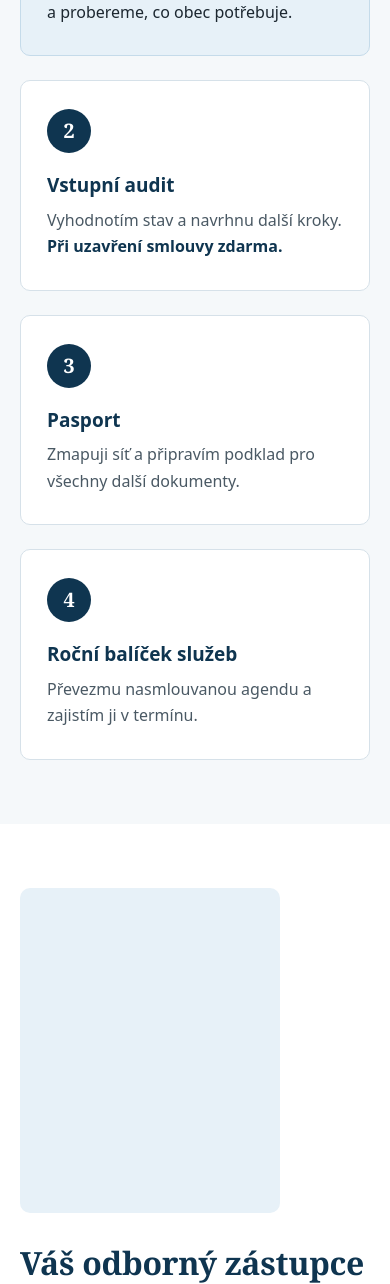
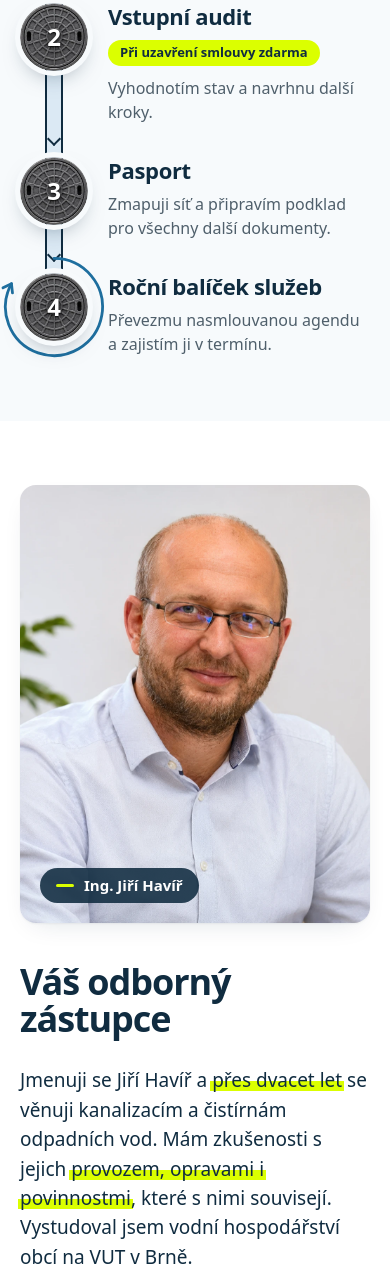
Before and after one commit to jedlicka-design/vodaproobce, an Astro site: page / in a window 390 px wide. Shown: the part 5042-6326 px from the top of the page. Built offline with nearby package versions, Linux system fonts and the light colour scheme; Astro itself is replaced by a stand-in of ours.

Commit message:
Redesign steps and about sections
- Postup spolupráce: four steps as manholes on one pipe with flow
  arrows; numbers on a real manhole-lid image; a loop around the yearly
  package shows it repeats; "zdarma" notes as lime tags under headings;
  vertical pipe on tablet and mobile
- Váš odborný zástupce: Jirka's portrait with name tag and card shadow,
  sans-serif heading, lead paragraph, key phrases highlighted in lime
  (marked with ==…== in obsah.ts)

Co-Authored-By: Claude Opus 5.5 <noreply@anthropic.com>

```diff
--- a/src/components/About.astro
+++ b/src/components/About.astro
@@ -1,16 +1,21 @@
 ---
+import { Picture } from 'astro:assets';
 import { oMne } from '../data/obsah';
-// Až bude fotka: uložit do src/assets/portret.jpg a nahradit rámeček takto:
-//   import { Image } from 'astro:assets';
-//   import portret from '../assets/portret.jpg';
-//   <Image class="portrait" src={portret} alt="Ing. Jiří Havíř" width={640} format="webp" />
+import { web } from '../data/web';
+import portret from '../assets/jirka-portret.webp';
+// ==text== v odstavcích → <mark> (zvýraznění akcentní barvou)
+const zvyrazni = (t: string) => t.split(/==(.+?)==/g).map((cast, i) => ({ cast, mark: i % 2 === 1 }));
 ---
-<section id="o-mne" class="section">
-  <div class="wrap about">
-    <div class="portrait" aria-hidden="true"></div>
-    <div>
+<section id="o-mne" class="section omne">
+  <div class="wrap omne__wrap">
+    <figure class="omne__foto">
+      <Picture src={portret} alt={web.osoba} formats={['avif', 'webp']} fallbackFormat="webp"
+        widths={[400, 640, 900]} sizes="(max-width: 720px) 90vw, 480px" loading="lazy" />
+      <figcaption class="omne__jmeno">{web.osoba}</figcaption>
+    </figure>
+    <div class="omne__text">
       <h2>{oMne.nadpis}</h2>
-      {oMne.odstavce.map((p) => <p>{p}</p>)}
+      {oMne.odstavce.map((p) => <p>{zvyrazni(p).map(({ cast, mark }) => mark ? <mark>{cast}</mark> : cast)}</p>)}
     </div>
   </div>
 </section>
--- a/src/components/Steps.astro
+++ b/src/components/Steps.astro
@@ -1,19 +1,29 @@
 ---
 import { postup } from '../data/obsah';
+// Kroky jako šachty na jedné trubce; poslední (roční balíček) má smyčku – opakuje se každý rok.
+// Štítky „zdarma" bez koncové tečky (jen interpunkce, text se nemění).
+const stitek = (t?: string) => t?.replace(/\.$/, '');
 ---
-<section id="postup" class="section section--mist">
+<section id="postup" class="section postup">
   <div class="wrap">
-    <div class="head head--stack"><h2>{postup.nadpis}</h2></div>
-    <ol class="steps">
+    <h2>{postup.nadpis}</h2>
+    <ol class="trasa">
       {postup.kroky.map((k, i) => (
-        <li class:list={['step', { 'step--first': i === 0 }]}>
-          <div class="step__n" aria-hidden="true">{i + 1}</div>
-          <h3>{k.nadpis}</h3>
-          <p>
-            {k.zvyrazneni && <><strong class="lead-in">{k.zvyrazneni}</strong>{' '}</>}
-            {k.text}
-            {k.zdarma && <>{' '}<span class="free">{k.zdarma}</span></>}
-          </p>
+        <li class:list={['krok', { 'krok--posledni': i === postup.kroky.length - 1 }]}>
+          <div class="krok__sachta" aria-hidden="true">
+            <span class="krok__poklop">{i + 1}</span>
+            {i === postup.kroky.length - 1 && (
+              <svg class="krok__smycka" viewBox="0 0 120 120">
+                <path d="M60 8a52 52 0 1 1-45.6 27" />
+                <path class="krok__smycka-sipka" d="M15.5 44.9L14.4 35L5.4 39.4" />
+              </svg>
+            )}
+          </div>
+          <div class="krok__obsah">
+            <h3>{k.nadpis}</h3>
+            {(k.zvyrazneni || k.zdarma) && <p class="krok__zdarma">{stitek(k.zvyrazneni || k.zdarma)}</p>}
+            <p class="krok__text">{k.text}</p>
+          </div>
         </li>
       ))}
     </ol>
--- a/src/data/obsah.ts
+++ b/src/data/obsah.ts
@@ -103,11 +103,12 @@ export const postup = {
   ],
 };
 
+// ==text== = zvýrazněná pasáž (limetkový podklad), na webu se značky nezobrazí.
 export const oMne = {
   nadpis: 'Váš odborný zástupce',
   odstavce: [
-    'Jmenuji se Jiří Havíř a přes dvacet let se věnuji kanalizacím a čistírnám odpadních vod. Mám zkušenosti s jejich provozem, opravami i povinnostmi, které s nimi souvisejí. Vystudoval jsem vodní hospodářství obcí na VUT v Brně.',
-    'Sám jsem zastupitelem malé obce, takže znám i druhou stranu. Starosta řeší spoustu věcí a kanalizace je jen jednou z nich. Mým cílem je, aby její provozování splňovalo všechny požadavky zákona a přitom vám zabíralo co nejméně času a energie. Pracuji osobně, jsem k zastižení na telefonu a do obce rád přijedu.',
+    'Jmenuji se Jiří Havíř a ==přes dvacet let== se věnuji kanalizacím a čistírnám odpadních vod. Mám zkušenosti s jejich ==provozem, opravami i povinnostmi==, které s nimi souvisejí. Vystudoval jsem vodní hospodářství obcí na VUT v Brně.',
+    'Sám jsem zastupitelem malé obce, takže znám i druhou stranu. Starosta řeší spoustu věcí a kanalizace je jen jednou z nich. Mým cílem je, aby její ==provozování splňovalo všechny požadavky zákona a přitom vám zabíralo co nejméně času a energie==. Pracuji osobně, jsem k zastižení na telefonu a do obce rád přijedu.',
   ],
 };
 
--- a/src/styles/global.css
+++ b/src/styles/global.css
@@ -206,26 +206,46 @@ p{margin:0}
 .file__d{display:block;font-size:15px;color:var(--muted)}
 .file__go{margin-left:auto;font-size:15px;font-weight:600;color:var(--blue);white-space:nowrap}
 
-/* Postup */
-.steps{list-style:none;margin:0;padding:0;display:grid;grid-template-columns:repeat(4,minmax(0,1fr));gap:24px;counter-reset:s}
-.step{background:#fff;border:1px solid var(--line);border-radius:10px;padding:28px 26px 30px;position:relative}
-.step__n{width:44px;height:44px;border-radius:50%;background:var(--navy);color:#fff;font:600 20px/44px var(--serif);text-align:center;margin-bottom:20px}
-.step h3{margin-bottom:8px}
-.step p{font-size:16px;color:var(--muted)}
-.step--first{background:var(--sky);border-color:#c5dbea}
-.step--first p{color:var(--ink)}
-.lead-in{color:var(--navy)}
-.step:not(:last-child)::after{content:"";position:absolute;top:49px;right:-25px;width:26px;height:2px;background:var(--blue)}
-.free{color:var(--navy);font-weight:600}
+/* Postup spolupráce – kroky jako šachty na jedné trubce */
+.postup{--wrap:1320px;--sachta:84px;--mezera:32px;background:var(--h-white);color:var(--h-navy)}
+.postup h2{font:800 clamp(36px,4.6vw,56px)/1.05 var(--sans);letter-spacing:-.03em;color:var(--h-navy);margin-bottom:clamp(40px,5vw,64px)}
+.trasa{list-style:none;margin:0;padding:0;position:relative;display:grid;grid-template-columns:repeat(4,minmax(0,1fr));gap:var(--mezera)}
+/* trubka od středu první do středu poslední šachty */
+.trasa::before{content:"";position:absolute;left:12.5%;right:12.5%;top:calc(var(--sachta) / 2 - 9px);height:18px;
+  background:#dbe9f4;border-top:2px solid var(--h-navy);border-bottom:2px solid var(--h-navy);box-sizing:border-box}
+.krok{position:relative;text-align:center}
+/* šipka toku v trubce mezi šachtami */
+.krok:not(.krok--posledni)::after{content:"";position:absolute;top:calc(var(--sachta) / 2 - 5px);right:calc(var(--mezera) / -2 - 5px);
+  width:10px;height:10px;border-top:2.5px solid var(--h-navy);border-right:2.5px solid var(--h-navy);transform:rotate(45deg)}
+.krok__sachta{position:relative;width:var(--sachta);height:var(--sachta);margin:0 auto 26px}
+/* poklop: litinová mřížka s číslem uprostřed */
+.krok__poklop{position:relative;z-index:1;display:grid;place-items:center;width:100%;height:100%;border-radius:50%;
+  background:url('../assets/postup-poklop.webp') center/cover no-repeat;
+  box-shadow:0 0 0 5px var(--h-white),0 10px 24px -10px rgba(16,44,64,.6);
+  font:800 30px/1 var(--sans);color:#fff;text-shadow:0 0 8px rgba(0,0,0,.85),0 1px 2px rgba(0,0,0,.9)}
+/* smyčka kolem poslední šachty: roční balíček se opakuje */
+.krok__smycka{position:absolute;inset:-22px;width:calc(100% + 44px);height:calc(100% + 44px);max-width:none;overflow:visible}
+.krok__smycka path{fill:none;stroke:#1f6f9f;stroke-width:3;stroke-linecap:round;stroke-linejoin:round}
+.krok__zdarma{display:inline-block;margin:2px 0 10px;padding:5px 12px;border-radius:999px;background:var(--lime);color:var(--h-navy);font:700 13px/1.2 var(--sans)}
+.krok h3{font:800 clamp(22px,2vw,26px)/1.2 var(--sans);letter-spacing:-.015em;color:var(--h-navy);margin-bottom:8px}
+.krok__text{font-size:16px;line-height:1.55;color:var(--p-muted);max-width:30ch;margin:0 auto}
 
 /* O mně */
-.about{display:grid;grid-template-columns:320px minmax(0,1fr);gap:clamp(32px,6vw,80px);align-items:center}
-.portrait{aspect-ratio:4/5;border-radius:10px;background:var(--sky);display:grid;place-items:center;color:#4f6575;font-size:14px;text-align:center;padding:24px}
-.about h2{margin-bottom:22px}
-.about p{font-size:19px;max-width:58ch}
-.about p+p{margin-top:16px;color:#3b4a55}
-.facts{display:flex;flex-wrap:wrap;gap:12px;margin-top:30px;padding:0;list-style:none}
-.facts li{font-size:15px;background:var(--mist);border:1px solid var(--line);border-radius:30px;padding:7px 16px;color:var(--navy)}
+/* Váš odborný zástupce – portrét vlevo, text vpravo se zvýrazněnými pasážemi */
+.omne{--wrap:1320px;background:#fff;color:var(--h-navy)}
+.omne__wrap{display:grid;grid-template-columns:minmax(0,5fr) minmax(0,7fr);gap:clamp(40px,7vw,104px);align-items:center}
+.omne__foto{position:relative;margin:0 0 0 0;max-width:480px;width:100%;justify-self:end}
+.omne__foto img{position:relative;display:block;width:100%;height:auto;aspect-ratio:4/5;object-fit:cover;object-position:50% 30%;border-radius:16px;
+  box-shadow:0 1px 2px rgba(16,44,64,.05),0 10px 28px -14px rgba(16,44,64,.18)}  /* stejný stín jako karty služeb */
+.omne__jmeno{position:absolute;left:20px;bottom:20px;display:flex;align-items:center;gap:10px;padding:10px 16px;border-radius:999px;
+  background:rgba(16,44,64,.88);color:#fff;font:700 15px/1 var(--sans)}
+.omne__jmeno::before{content:"";width:18px;height:3px;border-radius:2px;background:var(--lime)}
+.omne h2{font:800 clamp(36px,4.6vw,56px)/1.05 var(--sans);letter-spacing:-.03em;color:var(--h-navy);margin-bottom:28px}
+.omne__text p{font-size:17px;line-height:1.65;color:var(--p-muted);max-width:58ch}
+.omne__text p:first-of-type{font-size:clamp(19px,1.6vw,22px);line-height:1.55;color:var(--h-navy);font-weight:500}
+.omne__text p+p{margin-top:18px}
+/* zvýrazňovač: limetkový pruh ve spodní části řádku */
+.omne mark{color:inherit;background:linear-gradient(transparent 52%,var(--lime) 52%,var(--lime) 92%,transparent 92%);padding:0 2px;margin:0 -2px;-webkit-box-decoration-break:clone;box-decoration-break:clone}
 
 /* Dotazy */
 .faq{border-top:1px solid var(--line);max-width:820px}
@@ -274,6 +294,19 @@ p{margin:0}
   .nav .nav__cta,.nav .nav__cta:hover{background:none;color:#fff;font-weight:600;border-radius:0;padding:13px 0;border-bottom:0}
 }
 @media (max-width:980px){
+  .omne__wrap{grid-template-columns:1fr}
+  .omne__foto{justify-self:start;max-width:420px}
+  .postup{--sachta:68px}
+  .trasa{grid-template-columns:1fr;gap:var(--mezera)}
+  .trasa::before{left:calc(var(--sachta) / 2 - 9px);right:auto;top:calc(var(--sachta) / 2);bottom:calc(var(--sachta) / 2);width:18px;height:auto;
+    border:0;border-left:2px solid var(--h-navy);border-right:2px solid var(--h-navy)}
+  .krok{display:grid;grid-template-columns:var(--sachta) minmax(0,1fr);gap:20px;text-align:left;align-items:start}
+  .krok__sachta{margin:0}
+  .krok:not(.krok--posledni)::after{right:auto;left:calc(var(--sachta) / 2 - 5px);top:auto;bottom:calc(var(--mezera) / -2 - 3px);transform:rotate(135deg)}
+  .krok__text{margin:0}
+  .krok__poklop{font-size:24px}
+}
+@media (max-width:980px){
   .kalendar__kruh{grid-template-columns:repeat(2,minmax(0,1fr));grid-template-rows:auto;grid-template-areas:"dial dial" "lh ph" "ld pd";gap:32px}
   .propojka{display:none}
   .cifernik{max-width:420px;width:100%;justify-self:center}
@@ -291,8 +324,6 @@ p{margin:0}
   .popisek--desktop{display:none}
   .popisek--mobil{display:inline}
   .grid3{grid-template-columns:repeat(2,minmax(0,1fr))}
-  .steps{grid-template-columns:repeat(2,minmax(0,1fr))}
-  .step::after{display:none}
   .contact .wrap{grid-template-columns:1fr}
 }
 @media (max-width:720px){
@@ -303,9 +334,8 @@ p{margin:0}
   .sluzba__foto img{padding:14px 24px 0}
   body{font-size:17px}
   .brand__person{display:none}
-  .head,.grid2,.files,.about,.band{grid-template-columns:1fr}
-  .grid3,.steps{grid-template-columns:1fr}
-  .about .portrait{max-width:260px}
+  .head,.grid2,.files,.band{grid-template-columns:1fr}
+  .grid3{grid-template-columns:1fr}
   .row2{grid-template-columns:1fr}
   .file{flex-wrap:wrap}
   .file__go{margin-left:72px}
```
Also changed, not shown: src/assets/jirka-portret.webp (added), src/assets/postup-poklop.webp (added).
